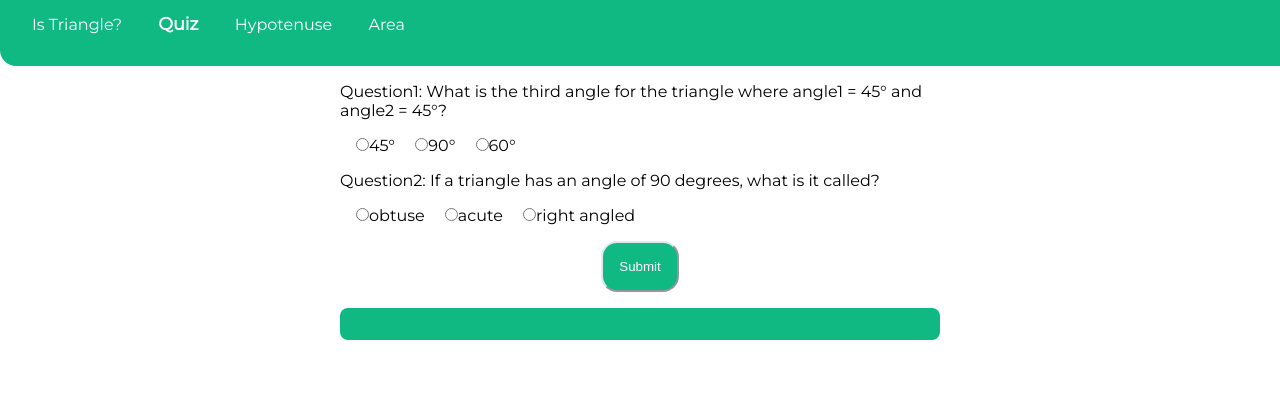
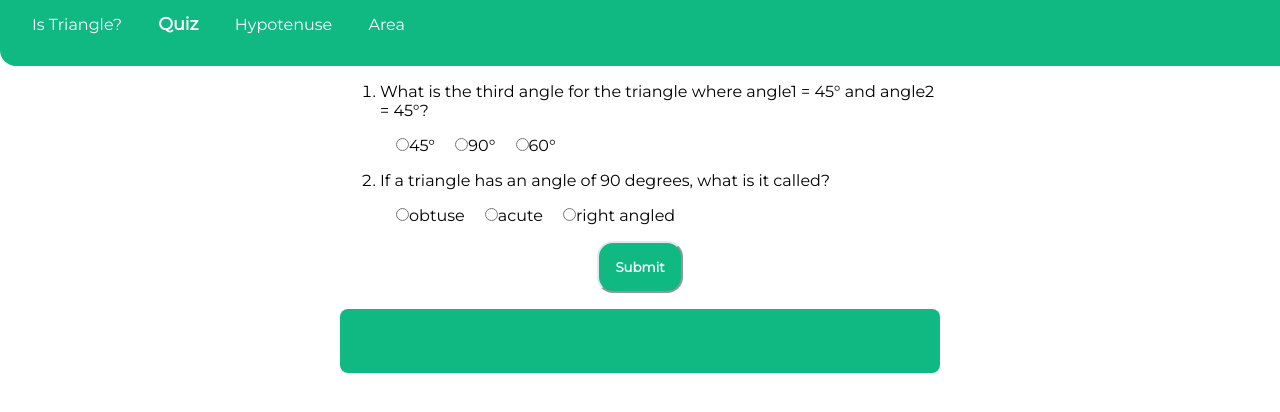
Before and after one commit to FIONA18/Fun_With_Triangles, a plain HTML site: page quiz.html in a window 1280 px wide. Shown: the part 40-452 px from the top of the page. Drawn offline with Linux system fonts and the light colour scheme.

Commit message:
style: Updated style of Quiz page

```diff
--- a/quiz.html
+++ b/quiz.html
@@ -25,21 +25,27 @@
         </ul>
     </nav>
     <div class="quizMainContent">
-        <form>
+        <form title="Quiz on Triangles">
+            <ol>
+                <li>
                     <div class="quizContainer">
-                <p>Question1: What is the third angle for the triangle where angle1 = 45° and angle2 = 45°?</p>
+                        <p>What is the third angle for the triangle where angle1 = 45° and angle2 = 45°?</p>
                         <label for="q1o1"><input type="radio" value="45°" name="q1" id="q1o1">45°</label>
                         <label for="q1o2"><input type="radio" value="90°" name="q1" id="q1o2">90°</label>
                         <label for="q1o3"><input type="radio" value="60°" name="q1" id="q1o3">60°</label>
-
                     </div>
+                </li>
+                <li>
                     <div class="quizContainer">
-                <p>Question2: If a triangle has an angle of 90 degrees, what is it called?</p>
+                        <p>If a triangle has an angle of 90 degrees, what is it called?</p>
                         <label for="q2o1"><input type="radio" value="obtuse" name="q2" id="q2o1">obtuse</label>
                         <label for="q2o2"><input type="radio" value="acute" name="q2" id="q2o2">acute</label>
                         <label for="q3o3"><input type="radio" value="right-angled" name="q2" id="q3o3">right angled</label>
+                    </div>
+                </li>
+            </ol>
 
-            </div>
+
         </form>
         <button id="submit">Submit</button>
         <div id="output">
--- a/styles.css
+++ b/styles.css
@@ -177,7 +177,7 @@ color: white;
     font-size: large;
 }
 
-.mainContent #isTriangleBtn
+.mainContent #isTriangleBtn, .quizMainContent #submit
 {
     display: block;
     margin: 1rem auto;
@@ -186,17 +186,19 @@ color: white;
     background-color: var(--primary-color);
     color: white;
     border-color: var(--off-white);
+    font-weight: bolder;
+    font-family: inherit;
 }
 #output
 {
     text-align: center;
-    margin: 1rem auto;
-    padding: 1rem;
     font-weight: 900;
     font-size: larger;
     background-color: var(--primary-color);
     color: white;
     border-radius: 0.5rem;
+    min-height: 3rem;
+   padding-top: 1rem;
 }
 .quizContainer
 {
@@ -216,16 +218,7 @@ color: white;
 {
     padding-left: 1rem;
 }
-#submit
-{
-    display: block;
-    margin: 1rem auto;
-    padding: 1rem;
-    border-radius: 1rem;
-    background-color: var(--primary-color);
-    color: white;
-    border-color: var(--off-white);
-}
+
 
 
 
```
Lines whose indentation alone changed are shown as unchanged.
